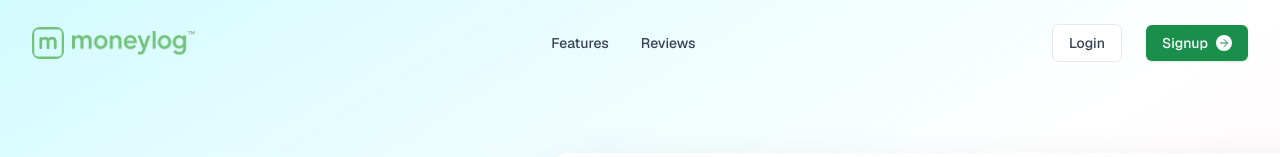
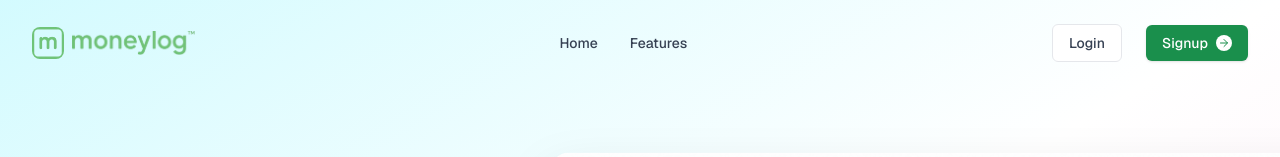
Before and after one commit to vineet0203/money-log-web, a Next.js app: page / in a window 1280 px wide. Shown: the top 157 px of the page. Built offline with nearby package versions, Linux system fonts and the light colour scheme.

Commit message:
fix: header footer link

```diff
--- a/src/components/Footer.tsx
+++ b/src/components/Footer.tsx
@@ -11,8 +11,6 @@ export default function Footer() {
           <button onClick={() => window.scrollTo({ top: 0, behavior: 'smooth' })} className="hover:text-white transition-colors">Home</button>
           <span className="text-gray-600">•</span>
           <button onClick={() => scrollToSection('features')} className="hover:text-white transition-colors">Features</button>
-          <span className="text-gray-600">•</span>
-          <button onClick={() => scrollToSection('review')} className="hover:text-white transition-colors">Reviews</button>
         </div>
 
         <div className="text-sm text-gray-500 flex flex-wrap justify-center gap-x-4">
--- a/src/components/Navbar.tsx
+++ b/src/components/Navbar.tsx
@@ -43,11 +43,11 @@ export default function Navbar() {
         </div>
 
         <div className="hidden md:flex items-center space-x-8 text-sm font-medium text-gray-700">
+          <button onClick={() => window.scrollTo({ top: 0, behavior: 'smooth' })} className="hover:text-black transition-colors">
+            Home
+          </button>
           <button onClick={() => scrollToSection('features')} className="hover:text-black transition-colors">
             Features
-          </button>
-          <button onClick={() => scrollToSection('review')} className="hover:text-black transition-colors">
-            Reviews
           </button>
         </div>
 
```
